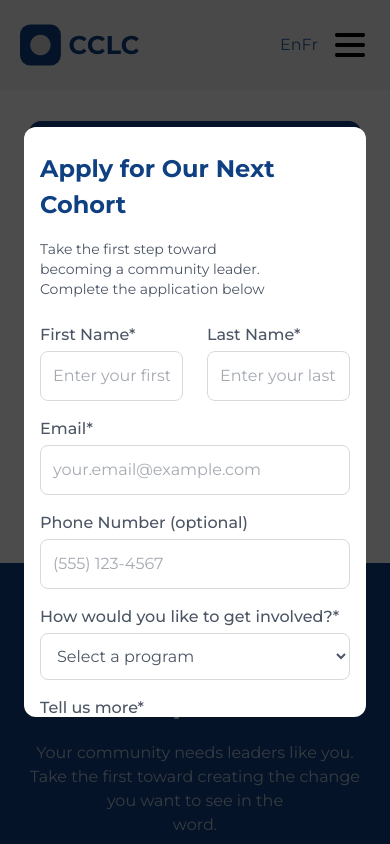
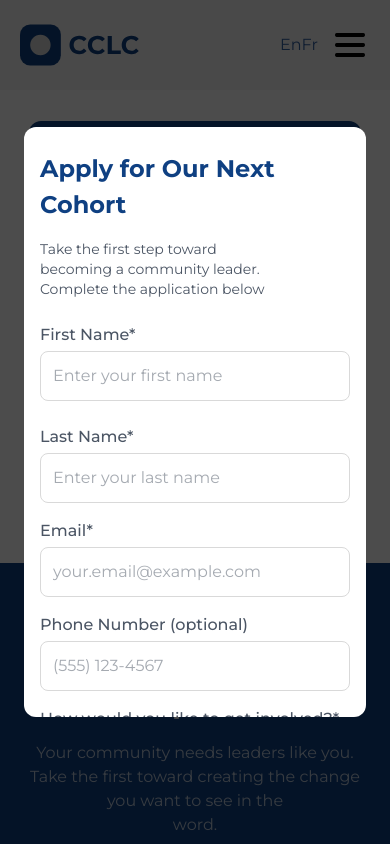
Before and after one commit to daisybuildup/BlackBuildup-Website-, a Next.js app: page / in a window 390 px wide. Both pictures are taken after a click on the button "Apply for our Next Cohort". Shown: the part 11028-11872 px from the top of the page. Built offline with nearby package versions, Linux system fonts and the light colour scheme.

Commit message:
updated responsiveness

```diff
--- a/src/app/component/cohort.jsx
+++ b/src/app/component/cohort.jsx
@@ -24,8 +24,8 @@ const Cohort = ({setIsOpenProp,involve}) => {
         <p className="pt-4 sm:pt-6 text-sm text-left w-[80%] sm:text-base">{involve.text}</p>
               <form className="space-y-4">
 
-     <div className='flex justify-center mt-6 items-center gap-6'>
-          <div className=' w-[50%]'>
+     <div className='flex flex-col md:flex-row justify-center mt-6 items-center gap-6'>
+          <div className=' md:w-[50%] w-full'>
             <label htmlFor='firstname' className="block mb-1 text-left font-medium">First Name*</label>
             <input
               type="text"
@@ -36,7 +36,7 @@ const Cohort = ({setIsOpenProp,involve}) => {
             />
           </div>
 
-          <div className=' w-[50%]'>
+          <div className=' md:w-[50%] w-full'>
             <label htmlFor='lastName' className="block mb-1 text-left font-medium">Last Name*</label>
             <input
               type="text"
```
